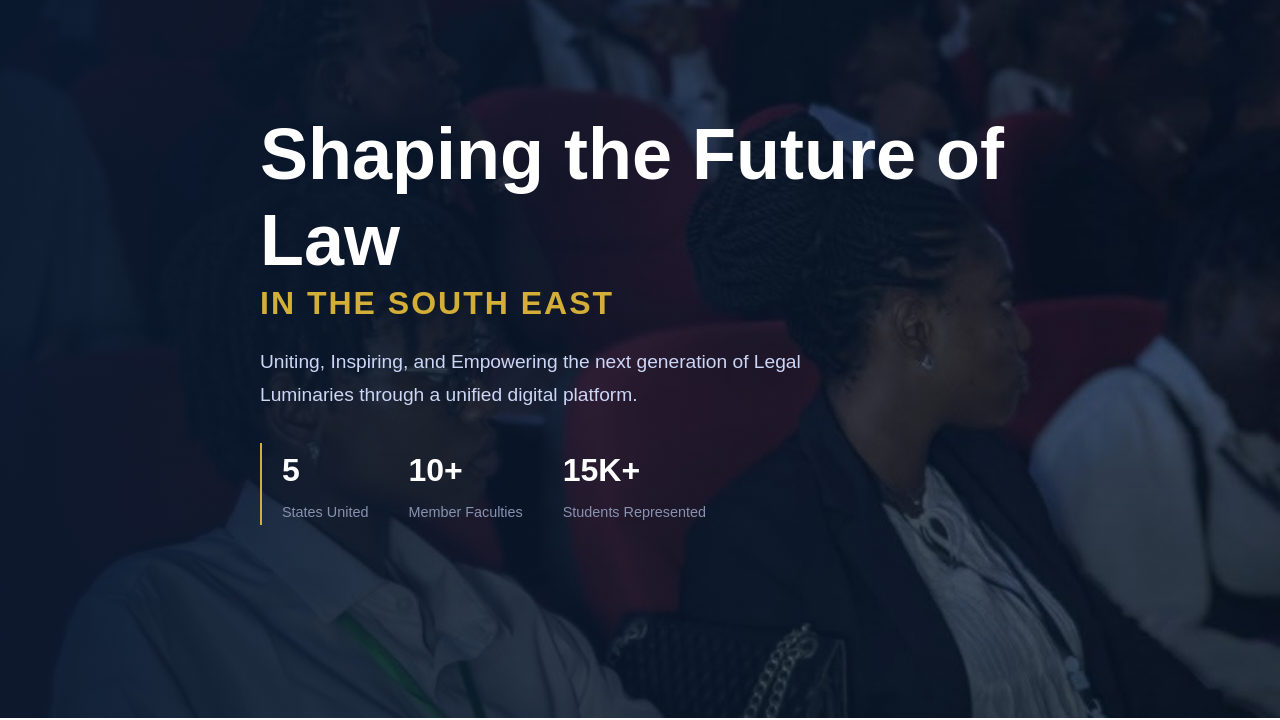
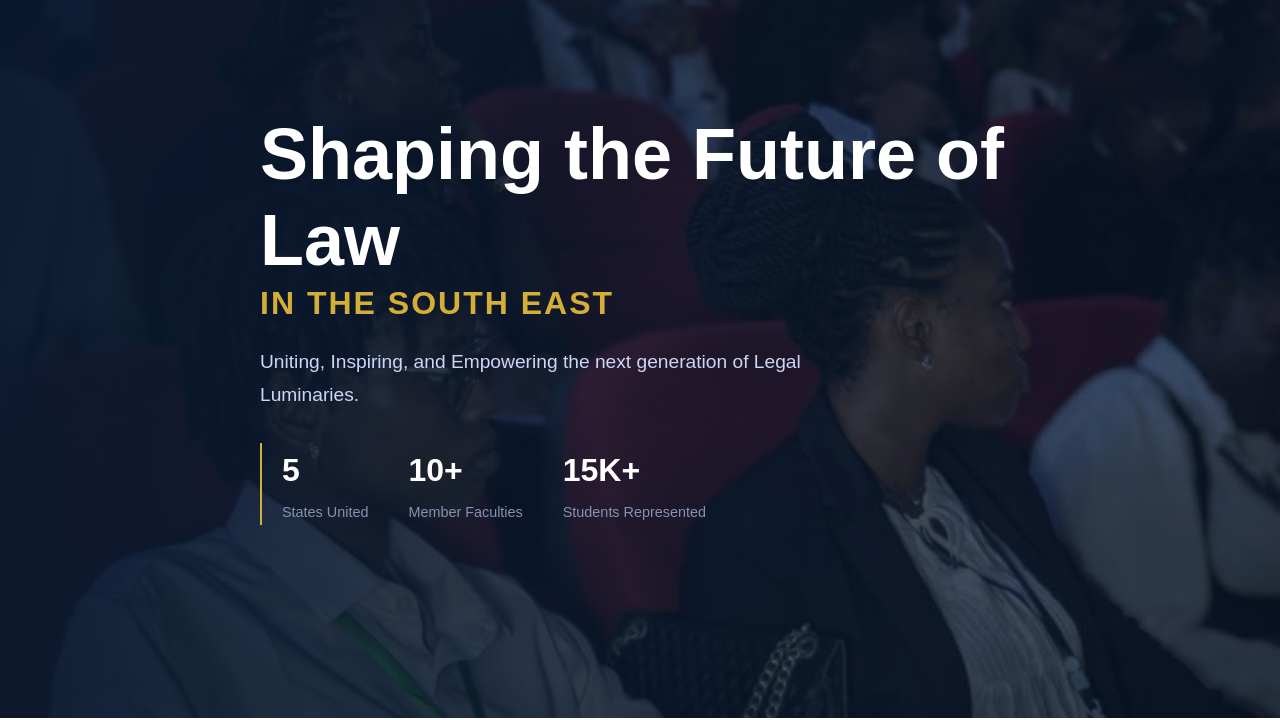
Before and after one commit to Donugob/lawsan-se, a plain HTML site: page index.html in a window 1280 px wide. Shown: the part 82-802 px from the top of the page. Drawn offline with nearby package versions, Linux system fonts and the light colour scheme.

Commit message:
Update index.html

```diff
--- a/index.html
+++ b/index.html
@@ -45,7 +45,7 @@
             <div class="container hero-content">
                 <h1 class="slide-up">Shaping the Future of Law</h1>
                 <h2 class="slide-up delay-1">IN THE SOUTH EAST</h2>
-                <p class="slide-up delay-2">Uniting, Inspiring, and Empowering the next generation of Legal Luminaries through a unified digital platform.</p>
+                <p class="slide-up delay-2">Uniting, Inspiring, and Empowering the next generation of Legal Luminaries.</p>
                 <div class="hero-stats slide-up delay-3">
                     <div class="stat-item">
                         <strong>5</strong>
```
